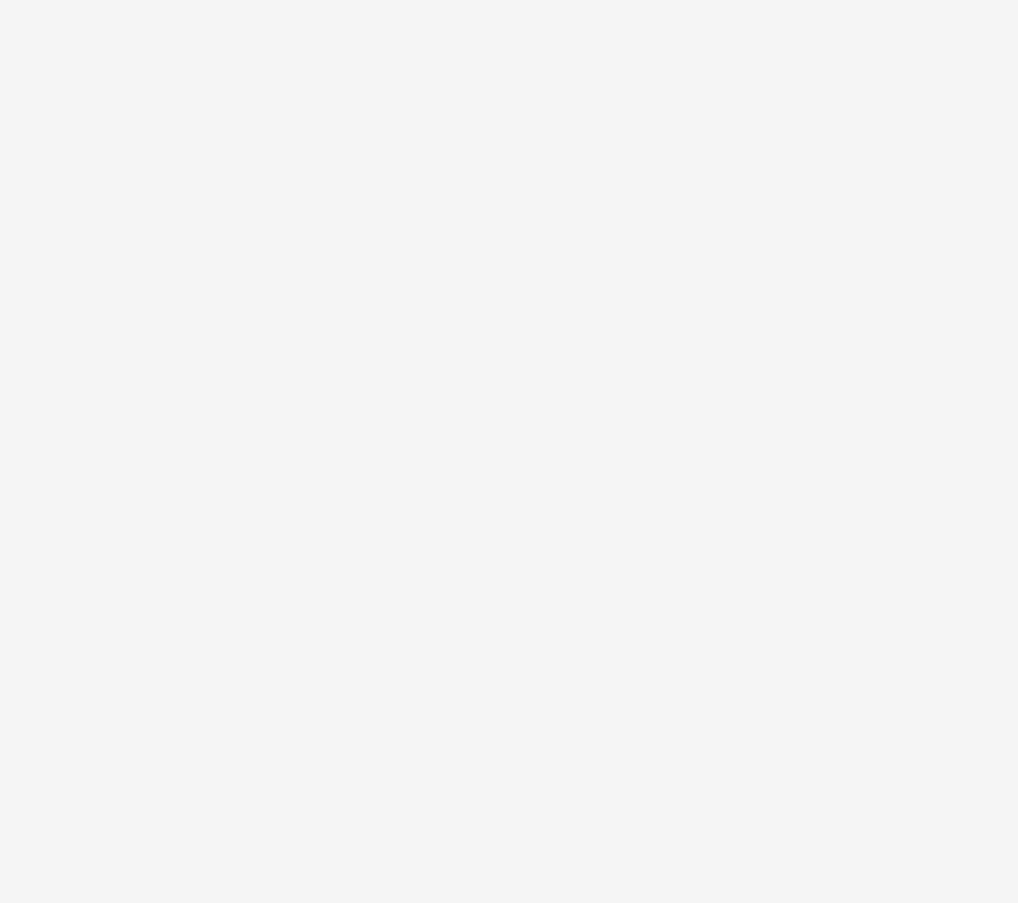
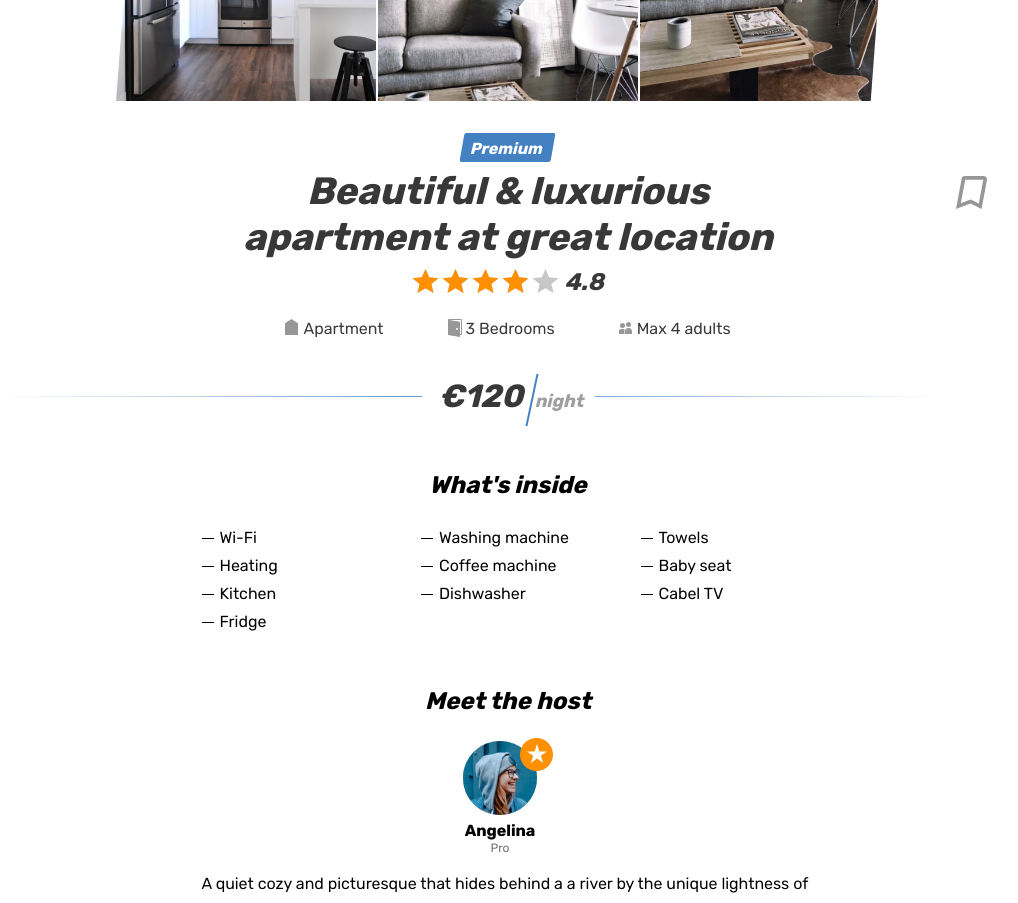
Before and after one commit to htmlacademy-univer-javascript-3/1792473-six-cities-5, a React (Vite) app: page /offer/1 in a window 1280 px wide. Shown: the part 380-1283 px from the top of the page, without its empty margins (132-1150 px from the left). Before the commit the page ends 800 px from the top, so only its background shows below. Built offline with nearby package versions, Linux system fonts and the light colour scheme.

Commit message:
многа сделал

```diff
--- /dev/null
+++ b/src/App.tsx
@@ -0,0 +1,59 @@
+import {MainPage} from './Pages/Main/MainPage.tsx';
+import React, {createContext, useCallback, useMemo} from 'react';
+import {AppData} from './index.tsx';
+import {BrowserRouter, Navigate, Route, Routes} from 'react-router-dom';
+import {OfferPage} from './Pages/Offer/OfferPage.tsx';
+import {SignInPage} from './Pages/SignIn/SignInPage.tsx';
+import {FavouritesPage} from './Pages/Favourites/FavouritesPage.tsx';
+import {Nullable} from 'vitest';
+import {UserDTO} from './Types/Offer/Offer.ts';
+import {NotFoundPage} from './Pages/NotFound/NotFoundPage.tsx';
+
+export interface AppProps {
+  data: AppData;
+  currentUser: Nullable<UserDTO>;
+}
+
+export interface AuthParams {
+  currentUser: Nullable<UserDTO>;
+  signIn: () => void;
+  signOut: () => void;
+}
+
+export const AuthContext = createContext<Nullable<AuthParams>>(null);
+
+export const App: React.FC<AppProps> = (props) => {
+  const [currentUser, setCurrentUser] = React.useState<Nullable<UserDTO>>(props.currentUser);
+
+  const signIn = useCallback(() => {
+    setCurrentUser(props.currentUser);
+  }, [props.currentUser]);
+
+  const signOut = useCallback(() => {
+    setCurrentUser(null);
+  }, []);
+
+  const authParams: AuthParams = useMemo(() => ({
+    currentUser: currentUser,
+    signIn: signIn,
+    signOut: signOut
+  }), [currentUser, signIn, signOut]);
+
+  return (
+    <AuthContext.Provider value={authParams}>
+      <BrowserRouter>
+        <Routes>
+          <Route path="/" element={<Navigate to="/main"/>}/>
+          <Route path="/login" element={<SignInPage/>}/>
+          <Route path="/not_found" element={<NotFoundPage/>}/>
+          <Route path="/main" element={<MainPage offers={Object.values(props.data.offers)} showCount={10}/>}/>
+          <Route path="/main_empty" element={<MainPage offers={[]} showCount={10}/>}/>
+          <Route path="/offer/:id" element={<OfferPage getOffer={(id) => props.data.offers[id]}/>}/>
+          <Route path="/favourites" element={<FavouritesPage favourites={props.data.favourites}/>}/>
+          <Route path="/favourites_empty" element={<FavouritesPage favourites={{}}/>}/>
+          <Route path="*" element={<Navigate to="/not_found"/>}/>
+        </Routes>
+      </BrowserRouter>
+    </AuthContext.Provider>
+  );
+};
--- /dev/null
+++ b/src/Layout/AuthorizedContent.tsx
@@ -0,0 +1,12 @@
+import React, {PropsWithChildren} from 'react';
+import {Navigate} from 'react-router-dom';
+import {AuthContext} from '../App.tsx';
+
+export interface AuthorizedContentProps {
+  authRequired?: boolean;
+}
+
+export const AuthorizedContent: React.FC<PropsWithChildren<AuthorizedContentProps>> = (props) => {
+  const user = React.useContext(AuthContext);
+  return props.authRequired && user === null ? <Navigate to="/login"/> : props.children;
+};
--- a/src/Layout/Header.tsx
+++ b/src/Layout/Header.tsx
@@ -1,6 +1,7 @@
-import React from 'react';
+import React, {PropsWithChildren} from 'react';
 import {UserDTO} from '../Types/Offer/Offer.ts';
 import {Nullable} from 'vitest';
+import {AuthContext} from '../App.tsx';
 
 export interface HeaderProps {
   currentUser: Nullable<UserDTO>;
@@ -50,3 +51,21 @@ export const Header: React.FC<HeaderProps> = (props) =>
       </div>
     </header>
   );
+
+export const UserPageWrapper: React.FC<PropsWithChildren> = (props) => {
+  const auth = React.useContext(AuthContext);
+  const signIn = (e: React.MouseEvent<HTMLSpanElement>) => {
+    e.preventDefault();
+    auth?.signIn();
+  };
+  const signOut = (e: React.MouseEvent<HTMLSpanElement>) => {
+    e.preventDefault();
+    auth?.signOut();
+  };
+  return (
+    <div>
+      <Header currentUser={auth?.currentUser} signIn={signIn} signOut={signOut}/>
+      {props.children}
+    </div>
+  );
+};
--- /dev/null
+++ b/src/Layout/Page.tsx
@@ -0,0 +1,24 @@
+import React, {PropsWithChildren} from 'react';
+import {AuthorizedContent} from './AuthorizedContent.tsx';
+
+export interface PageProps {
+  authRequired?: boolean;
+  navBar?: React.ReactNode;
+  footer?: React.ReactNode;
+  pageClassNames?: string;
+}
+
+export const Page: React.FC<PropsWithChildren<PageProps>> = (props) =>
+  (
+    <AuthorizedContent authRequired={props.authRequired}>
+      <div>
+        {props.navBar}
+        <div className="page">
+          <main className={`page__main ${props.pageClassNames ?? ''}`}>
+            {props.children}
+          </main>
+          {props.footer}
+        </div>
+      </div>
+    </AuthorizedContent>
+  );
--- /dev/null
+++ b/src/Pages/NotFound/NotFoundPage.tsx
@@ -0,0 +1,35 @@
+import React from 'react';
+import {NavLink} from 'react-router-dom';
+
+export interface SignInPageProps {
+}
+export const NotFoundPage: React.FC<SignInPageProps> = () => (
+  <div className="page page--gray page--login">
+    <header className="header">
+      <div className="container">
+        <div className="header__wrapper">
+          <div className="header__left">
+            <NavLink className="header__logo-link" to="/">
+              <img className="header__logo" src="img/logo.svg" alt="6 cities logo" width="81" height="41"/>
+            </NavLink>
+          </div>
+        </div>
+      </div>
+    </header>
+
+    <main className="page__main page__main--login">
+      <div className="page__login-container container">
+        <section className="login">
+          <h1 className="login__title">404 Not Found</h1>
+        </section>
+        <section className="locations locations--login locations--current">
+          <div className="locations__item">
+            <a className="locations__item-link" href="#">
+              <span>Amsterdam</span>
+            </a>
+          </div>
+        </section>
+      </div>
+    </main>
+  </div>
+);
--- a/src/Pages/Offer/OfferPage.tsx
+++ b/src/Pages/Offer/OfferPage.tsx
@@ -1,22 +1,29 @@
 import React from 'react';
-import {OfferDTO, UserDTO} from '../../Types/Offer/Offer.ts';
+import {OfferDTO} from '../../Types/Offer/Offer.ts';
 import {Review} from './Review.tsx';
 import {NearPlace} from './NearPlace.tsx';
-import {Nullable} from 'vitest';
+import {useParams} from 'react-router-dom';
+import {Guid} from '../../Types/Common.ts';
+import {Page} from '../../Layout/Page.tsx';
+import {AuthContext} from '../../App.tsx';
+import {UserPageWrapper} from '../../Layout/Header.tsx';
 
 
 export interface OfferPageProps {
-  user: Nullable<UserDTO>;
-  offer: OfferDTO;
+  getOffer: (id: Guid) => OfferDTO;
 }
 
-export const OfferPage: React.FC<OfferPageProps> = (props) =>
-  (
-    <main className="page__main page__main--offer page">
+export const OfferPage: React.FC<OfferPageProps> = (props) => {
+  const params = useParams();
+  const offer = props.getOffer(params.id as Guid);
+  const auth = React.useContext(AuthContext);
+  return (
+    <UserPageWrapper>
+      <Page pageClassNames="page__main--offer page">
         <section className="offer">
           <div className="offer__gallery-container container">
             <div className="offer__gallery">
-            {props.offer.details?.allImagePaths.map((x) =>
+              {offer.details?.allImagePaths.map((x) =>
                 (
                   <div className="offer__image-wrapper" key={x}>
                     <img className="offer__image" src={x} alt="Photo studio"/>
@@ -28,14 +35,14 @@ export const OfferPage: React.FC<OfferPageProps> = (props) =>
           <div className="offer__container container">
             <div className="offer__wrapper">
               {
-              props.offer.isPremium &&
+                offer.isPremium &&
                 <div className="offer__mark">
                   <span>Premium</span>
                 </div>
               }
               <div className="offer__name-wrapper">
                 <h1 className="offer__name">
-                {props.offer.shortDescription}
+                  {offer.shortDescription}
                 </h1>
                 <button className="offer__bookmark-button button" type="button">
                   <svg className="offer__bookmark-icon" width="31" height="33">
@@ -53,23 +60,23 @@ export const OfferPage: React.FC<OfferPageProps> = (props) =>
               </div>
               <ul className="offer__features">
                 <li className="offer__feature offer__feature--entire">
-                {props.offer.type}
+                  {offer.type}
                 </li>
                 <li className="offer__feature offer__feature--bedrooms">
-                {`${props.offer.details?.bedroomsCount} Bedrooms`}
+                  {`${offer.details?.bedroomsCount} Bedrooms`}
                 </li>
                 <li className="offer__feature offer__feature--adults">
-                {`Max ${props.offer.details?.maxAdultsCount} adults`}
+                  {`Max ${offer.details?.maxAdultsCount} adults`}
                 </li>
               </ul>
               <div className="offer__price">
-              <b className="offer__price-value">&euro;{props.offer.cost}</b>
+                <b className="offer__price-value">&euro;{offer.cost}</b>
                 <span className="offer__price-text">&nbsp;night</span>
               </div>
               <div className="offer__inside">
                 <h2 className="offer__inside-title">What&apos;s inside</h2>
                 <ul className="offer__inside-list">
-                {props.offer.details?.insides.map((x, i) => (
+                  {offer.details?.insides.map((x, i) => (
                     // eslint-disable-next-line react/no-array-index-key
                     <li className="offer__inside-item" key={`${x}_${i}`}>
                       {x}
@@ -81,61 +88,72 @@ export const OfferPage: React.FC<OfferPageProps> = (props) =>
                 <h2 className="offer__host-title">Meet the host</h2>
                 <div className="offer__host-user user">
                   <div className="offer__avatar-wrapper offer__avatar-wrapper--pro user__avatar-wrapper">
-                  <img className="offer__avatar user__avatar" src={props.offer.details?.host?.avatarImagePath} width="74"
+                    <img className="offer__avatar user__avatar" src={offer.details?.host?.avatarImagePath}
+                      width="74"
                       height="74" alt="Host avatar"
                     />
                   </div>
                   <span className="offer__user-name">
-                  {props.offer.details?.host?.name}
+                    {offer.details?.host?.name}
                   </span>
                   <span className="offer__user-status">
-                  {props.offer.details?.host?.level}
+                    {offer.details?.host?.level}
                   </span>
                 </div>
                 <div className="offer__description">
-                {props.offer.description.map((x) => <p className="offer__text" key={null}>{x}</p>)}
+                  {offer.description.map((x) => <p className="offer__text" key={null}>{x}</p>)}
                 </div>
               </div>
               <section className="offer__reviews reviews">
                 <h2 className="reviews__title">
-                Reviews &middot; <span className="reviews__amount">{props.offer.reviews.length}</span>
+                  Reviews &middot; <span className="reviews__amount">{offer.reviews.length}</span>
                 </h2>
 
-              {props.offer.reviews.map((x) => <Review review={x} key={x.id}/>)}
+                {offer.reviews.map((x) => <Review review={x} key={x.id}/>)}
 
-              {props.user !== null &&
+                {auth?.currentUser !== null &&
                   <form className="reviews__form form" action="#" method="post">
                     <label className="reviews__label form__label" htmlFor="review">Your review</label>
                     <div className="reviews__rating-form form__rating">
-                    <input className="form__rating-input visually-hidden" name="rating" value="5" id="5-stars" type="radio"/>
+                      <input className="form__rating-input visually-hidden" name="rating" value="5" id="5-stars"
+                        type="radio"
+                      />
                       <label htmlFor="5-stars" className="reviews__rating-label form__rating-label" title="perfect">
                         <svg className="form__star-image" width="37" height="33">
                           <use xlinkHref="#icon-star"></use>
                         </svg>
                       </label>
 
-                    <input className="form__rating-input visually-hidden" name="rating" value="4" id="4-stars" type="radio"/>
+                      <input className="form__rating-input visually-hidden" name="rating" value="4" id="4-stars"
+                        type="radio"
+                      />
                       <label htmlFor="4-stars" className="reviews__rating-label form__rating-label" title="good">
                         <svg className="form__star-image" width="37" height="33">
                           <use xlinkHref="#icon-star"></use>
                         </svg>
                       </label>
 
-                    <input className="form__rating-input visually-hidden" name="rating" value="3" id="3-stars" type="radio"/>
+                      <input className="form__rating-input visually-hidden" name="rating" value="3" id="3-stars"
+                        type="radio"
+                      />
                       <label htmlFor="3-stars" className="reviews__rating-label form__rating-label" title="not bad">
                         <svg className="form__star-image" width="37" height="33">
                           <use xlinkHref="#icon-star"></use>
                         </svg>
                       </label>
 
-                    <input className="form__rating-input visually-hidden" name="rating" value="2" id="2-stars" type="radio"/>
+                      <input className="form__rating-input visually-hidden" name="rating" value="2" id="2-stars"
+                        type="radio"
+                      />
                       <label htmlFor="2-stars" className="reviews__rating-label form__rating-label" title="badly">
                         <svg className="form__star-image" width="37" height="33">
                           <use xlinkHref="#icon-star"></use>
                         </svg>
                       </label>
 
-                    <input className="form__rating-input visually-hidden" name="rating" value="1" id="1-star" type="radio"/>
+                      <input className="form__rating-input visually-hidden" name="rating" value="1" id="1-star"
+                        type="radio"
+                      />
                       <label htmlFor="1-star" className="reviews__rating-label form__rating-label" title="terribly">
                         <svg className="form__star-image" width="37" height="33">
                           <use xlinkHref="#icon-star"></use>
@@ -148,7 +166,8 @@ export const OfferPage: React.FC<OfferPageProps> = (props) =>
                     </textarea>
                     <div className="reviews__button-wrapper">
                       <p className="reviews__help">
-                    To submit review please make sure to set <span className="reviews__star">rating</span> and describe
+                        To submit review please make sure to set <span className="reviews__star">rating</span> and
+                        describe
                         your
                         stay with at least <b className="reviews__text-amount">50 characters</b>.
                       </p>
@@ -165,9 +184,11 @@ export const OfferPage: React.FC<OfferPageProps> = (props) =>
           <section className="near-places places">
             <h2 className="near-places__title">Other places in the neighbourhood</h2>
             <div className="near-places__list places__list">
-            {props.offer.getNeighbours().map((x) => <NearPlace offer={x} key={x.id}/>)}
+              {offer.getNeighbours().map((x) => <NearPlace offer={x} key={x.id}/>)}
             </div>
           </section>
         </div>
-    </main>
+      </Page>
+    </UserPageWrapper>
   );
+};
--- a/src/index.tsx
+++ b/src/index.tsx
@@ -1,7 +1,7 @@
 import ReactDOM from 'react-dom/client';
-import {App} from './Layout/App.tsx';
+import {App} from './App.tsx';
 import {OfferDTO, UserDTO} from './Types/Offer/Offer.ts';
-import {Nullable} from 'vitest';
+import {Guid} from './Types/Common.ts';
 
 const root = ReactDOM.createRoot(
   document.getElementById('root') as HTMLElement
@@ -10,8 +10,7 @@ const root = ReactDOM.createRoot(
 export type City = 'Paris' | 'Cologne' | 'Brussels' | 'Amsterdam' | 'Hamburg' | 'Dusseldorf';
 
 export interface AppData {
-  currentUser: Nullable<UserDTO>;
-  offers: OfferDTO[];
+  offers: { [id: Guid]: OfferDTO };
   favourites: Partial<Record<City, OfferDTO[]>>;
 }
 
@@ -36,8 +35,8 @@ const max: UserDTO = {
   level: 'Unknown'
 };
 
-const offers: OfferDTO[] = [
-  {
+const offers: { [id: Guid]: OfferDTO } = {
+  '1': {
     cost: 120,
     shortDescription: 'Beautiful & luxurious apartment at great location',
     description: [
@@ -83,9 +82,9 @@ const offers: OfferDTO[] = [
         text: 'A quiet cozy and picturesque that hides behind a a river by the unique lightness of Amsterdam. The building is green and from 18th century.'
       }
     ],
-    getNeighbours: () => offers.slice(0, 3)
+    getNeighbours: () => Object.values(offers).slice(0, 3)
   },
-  {
+  '2': {
     cost: 80,
     shortDescription: 'Wood and stone place',
     description: [],
@@ -97,7 +96,7 @@ const offers: OfferDTO[] = [
     reviews: [],
     getNeighbours: () => []
   },
-  {
+  '3': {
     cost: 132,
     shortDescription: 'Canal View Prinsengracht',
     description: [],
@@ -109,7 +108,7 @@ const offers: OfferDTO[] = [
     reviews: [],
     getNeighbours: () => []
   },
-  {
+  '4': {
     cost: 180,
     shortDescription: 'Nice, cozy, warm big bed apartment',
     description: [],
@@ -122,7 +121,7 @@ const offers: OfferDTO[] = [
     reviews: [],
     getNeighbours: () => []
   },
-  {
+  '5': {
     cost: 80,
     shortDescription: 'Wood and stone place',
     description: [],
@@ -134,7 +133,7 @@ const offers: OfferDTO[] = [
     reviews: [],
     getNeighbours: () => []
   }
-];
+};
 
 const favourites: Partial<Record<City, OfferDTO[]>> = {
   Amsterdam: [
@@ -147,11 +146,10 @@ const favourites: Partial<Record<City, OfferDTO[]>> = {
 };
 
 const data: AppData = {
-  currentUser: curUser,
   offers: offers,
   favourites: favourites
 };
 
 root.render(
-  <App data={data}/>
+  <App data={data} currentUser={curUser} />
 );
```
Also changed, not shown: src/Layout/App.tsx (deleted, +0 -52 lines), src/Pages/Favourites/FavouritesPage.tsx (+35 -16 lines), src/Pages/Main/MainPage.tsx (+11 -5 lines). Lines whose indentation alone changed are shown as unchanged.
